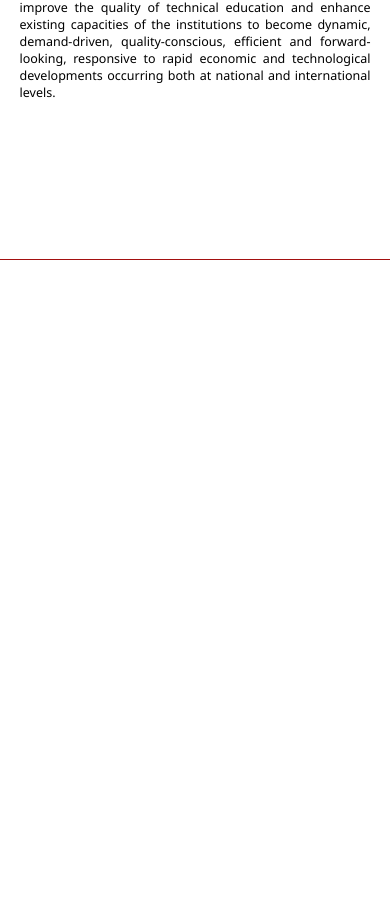
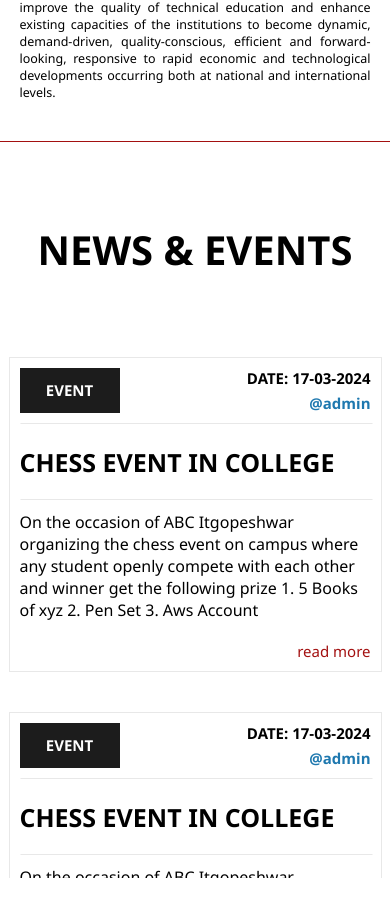
Before and after one commit to AkshanshChauhan17/itg-react-website, a React (Vite) app: page / in a window 390 px wide. Shown: the part 2914-3830 px from the top of the page. Before the commit the page ends 3174 px from the top, so only its background shows below. Built offline with nearby package versions, Linux system fonts and the light colour scheme.

Commit message:
added news and events feature

```diff
--- a/src/App.scss
+++ b/src/App.scss
@@ -248,6 +248,68 @@ hr {
             gap: 40px;
         }
     }
+    .news-and-events {
+        padding: 80px;
+        display: grid;
+        gap: 80px;
+        .heading {
+            text-align: center;
+        }
+        .news-events-section {
+            display: flex;
+            flex-wrap: wrap;
+            justify-content: space-evenly;
+            gap: 40px;
+            .news-and-events-card {
+                width: calc(100vw /2);
+                min-width: 400px;
+                max-width: 600px;
+                border: 1px solid rgb(232, 232, 232);
+                padding: 10px;
+                display: grid;
+                gap: 10px;
+                hr {
+                    border-top: 1px solid rgb(232, 232, 232);
+                }
+                .top {
+                    display: flex;
+                    justify-content: space-between;
+                    align-items: center;
+                    .left {
+                        background-color: rgb(28, 28, 28);
+                        color: white;
+                        height: 100%;
+                        width: 100px;
+                        display: flex;
+                        align-items: center;
+                        justify-content: center;
+                    }
+                    .right {
+                        display: flex;
+                        flex-direction: column;
+                        gap: 5px;
+                        text-align: right;
+                    }
+                }
+                .mid {
+                    .head {
+                        padding: 20px 0px;
+                    }
+                    .content {
+                        padding: 10px 0px;
+                    }
+                }
+                .bottom {
+                    display: flex;
+                    justify-content: right;
+                    .link {
+                        cursor: pointer;
+                        width: fit-content;
+                    }
+                }
+            }
+        }
+    }
 }
 
 .announcement-bar {
@@ -469,7 +531,7 @@ hr {
             display: grid;
             justify-items: center;
             align-content: start;
-            height: 100vh;
+            height: max-content;
             gap: 40px;
             padding: 80px 0px;
             zoom: 50%;
@@ -492,6 +554,77 @@ hr {
                 gap: 40px;
                 p:nth-child(2) {
                     text-align: justify;
+                }
+            }
+        }
+        .news-and-events {
+            padding: 80px 0px;
+            display: grid;
+            gap: 80px;
+            .heading {
+                text-align: center;
+            }
+            .news-events-section::-webkit-scrollbar {
+                display: none;
+            }
+            .news-events-section {
+                height: calc(100vh/1.618);
+                overflow: hidden;
+                overflow-y: scroll;
+                display: flex;
+                flex-wrap: wrap;
+                justify-content: space-evenly;
+                gap: 40px;
+                scroll-behavior: smooth;
+                scroll-snap-type: y mandatory;
+                .news-and-events-card {
+                    scroll-snap-align: start;
+                    width: 90%;
+                    min-width: 90%;
+                    max-width: 90%;
+                    border: 1px solid rgb(232, 232, 232);
+                    padding: 10px;
+                    display: grid;
+                    gap: 10px;
+                    hr {
+                        border-top: 1px solid rgb(232, 232, 232);
+                    }
+                    .top {
+                        display: flex;
+                        justify-content: space-between;
+                        align-items: center;
+                        .left {
+                            background-color: rgb(28, 28, 28);
+                            color: white;
+                            height: 100%;
+                            width: 100px;
+                            display: flex;
+                            align-items: center;
+                            justify-content: center;
+                        }
+                        .right {
+                            display: flex;
+                            flex-direction: column;
+                            gap: 5px;
+                            text-align: right;
+                        }
+                    }
+                    .mid {
+                        .head {
+                            padding: 20px 0px;
+                        }
+                        .content {
+                            padding: 10px 0px;
+                        }
+                    }
+                    .bottom {
+                        display: flex;
+                        justify-content: right;
+                        .link {
+                            cursor: pointer;
+                            width: fit-content;
+                        }
+                    }
                 }
             }
         }
--- /dev/null
+++ b/src/coms/global/newsandeventsCard.jsx
@@ -0,0 +1,29 @@
+export default function NewsAndEventCard() {
+    return (
+        <div className="news-and-events-card">
+            <div className="top">
+                <div className="left fs-small bx">
+                    EVENT
+                </div>
+                <div className="right">
+                    <div className="top fs-small bx">DATE: 17-03-2024</div>
+                    <div className="bottom fs-small txt-pc bx">@admin</div>
+                </div>
+            </div>
+            <div className="mid">
+                <hr />
+                <div className="head fs-mid bx">
+                    CHESS EVENT IN COLLEGE
+                </div>
+                <hr />
+                <div className="content">On the occasion of ABC Itgopeshwar organizing the chess event on campus where any student openly compete with each other and winner get the following prize
+1. 5 Books of xyz
+2. Pen Set
+3. Aws Account</div>
+            </div>
+            <div className="bottom">
+                <div className="link txt-sc fs-small">read more</div>
+            </div>
+        </div>
+    )
+}
--- a/src/coms/home/index.jsx
+++ b/src/coms/home/index.jsx
@@ -1,3 +1,4 @@
+import NewsAndEvent from "./newsandevents";
 import Second from "./second";
 import Tequip from "./tquip3";
 import Welcome from "./welcoming";
@@ -8,6 +9,7 @@ export default function Home() {
             <Welcome />
             <Second />
             <Tequip />
+            <NewsAndEvent />
         </div>
     )
 }
--- /dev/null
+++ b/src/coms/home/newsandevents/index.jsx
@@ -0,0 +1,18 @@
+import NewsAndEventCard from "../../global/newsandeventsCard";
+
+export default function NewsAndEvent() {
+    return (
+        <div className="news-and-events">
+            <div className="heading fs-large bxx">NEWS & EVENTS</div>
+            <div className="news-events-section">
+                <NewsAndEventCard />
+                <NewsAndEventCard />
+                <NewsAndEventCard />
+                <NewsAndEventCard />
+                <NewsAndEventCard />
+                <NewsAndEventCard />
+                <NewsAndEventCard />
+            </div>
+        </div>
+    )
+}
```
